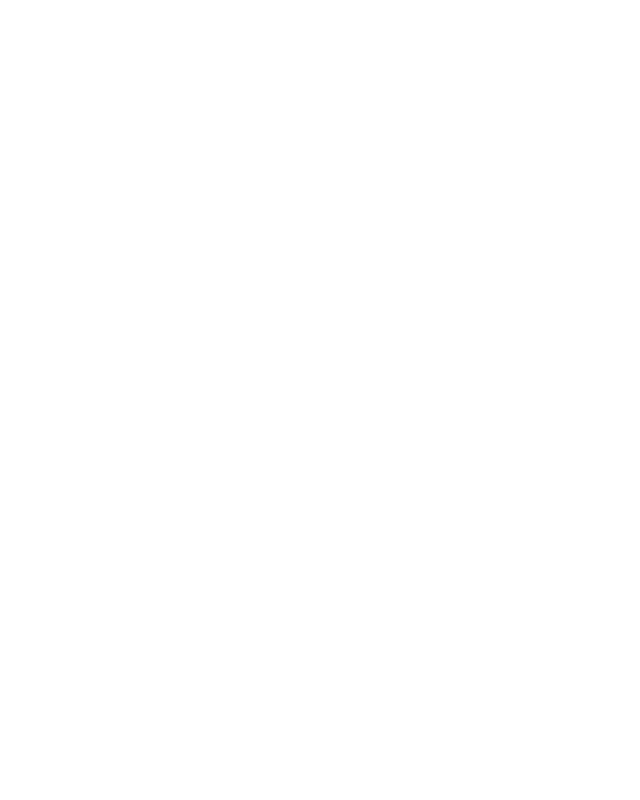
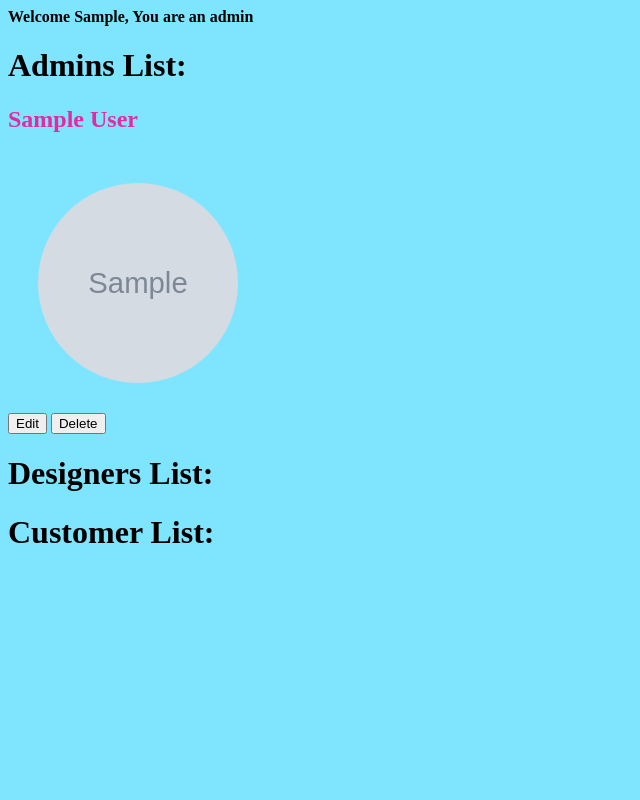
Before and after one commit to SxRx246/interior-design-django-project, a Django app: page /users/ in a window 1280 px wide. Before the commit the part shown is empty. Shown: the whole page, without its empty margins (0-640 px from the left). Run offline with Django 5.2, Linux system fonts and the light colour scheme; a user stored in the database is signed in; tables that the repository leaves empty hold one stand-in row (values such as "Sample post"); grey boxes marked "Sample" are stand-in pictures.

Commit message:
make uploading profile picture working, finish from list users and start with user-detail page, add css file as well

```diff
--- a/interior_design_project/settings.py
+++ b/interior_design_project/settings.py
@@ -134,5 +134,9 @@ STATIC_URL = 'static/'
 DEFAULT_AUTO_FIELD = 'django.db.models.BigAutoField'
 
 LOGIN_URL = "login"
-LOGIN_REDIRECT_URL = "designer-list"       # after successful login
+LOGIN_REDIRECT_URL = "user-list"       # after successful login
 LOGOUT_REDIRECT_URL = "login"     # after logout
+
+
+MEDIA_URL = "/media/"
+MEDIA_ROOT = BASE_DIR / "media"
--- a/interior_design_project/urls.py
+++ b/interior_design_project/urls.py
@@ -16,10 +16,13 @@ Including another URLconf
 """
 from django.contrib import admin
 from django.urls import path,include
-
+from django.conf.urls.static import static
+from django.conf import settings
 
 urlpatterns = [
     path('admin/', admin.site.urls),
     path('', include('main_app.urls')),
     path("auth/", include("django.contrib.auth.urls")),
 ]
+
+urlpatterns += static(settings.MEDIA_URL, document_root=settings.MEDIA_ROOT)
--- a/main_app/models.py
+++ b/main_app/models.py
@@ -20,6 +20,7 @@ from django.contrib.auth.models import AbstractUser
 
 
 class User(AbstractUser):
+    profile_picture = models.ImageField(upload_to='user-picture/', null=True)
     class Role(models.TextChoices):
         ADMIN = "admin", "Admin" # value saved in db, value shown to the user
         DESIGNER = "designer", "Designer"
@@ -31,6 +32,7 @@ class User(AbstractUser):
         default=Role.CUSTOMER,
         # null=True
     )
+
 
     class Meta:
         db_table = 'users'
--- /dev/null
+++ b/main_app/static/style.css
@@ -0,0 +1,15 @@
+body{
+    background-color: rgb(127, 229, 255);
+}
+
+#profile-picture{
+    width: 200px;
+    height: 200px;
+    border-radius: 200px;
+    padding: 30px;
+}
+
+a{
+    text-decoration: none;
+    color: rgb(226, 43, 162);
+}
--- a/main_app/templates/registration/signup.html
+++ b/main_app/templates/registration/signup.html
@@ -4,7 +4,7 @@
 {% block content %}
     <h1>Sign up</h1>
 
-    <form method="post">
+    <form method='post' enctype = 'multipart/form-data'>
         {% csrf_token %}
         {% comment %} {{form.as_p}} {% endcomment %}
 
@@ -26,6 +26,9 @@
         <label for="password2">Confirm Password:</label>
         <input name='password2' id='password2' type="password">
         <br><br>
+        <label for="profile_picture">Profile Picture:</label>
+        <input name='profile_picture' id='profile_picture' type="file">
+        <br><br>
         <button>Sign up</button>
     </form>
 {% endblock  %}
--- a/main_app/templates/users/user-list.html
+++ b/main_app/templates/users/user-list.html
@@ -1,8 +1,86 @@
+{% comment %} {% extends "base.html" %} {% endcomment %}
+{% load static %}
+
+{% block head %}
+<link rel="stylesheet" href="{% static 'style.css' %}">
+{% endblock  %}
+
 {% block content %}
-{% if user.is_authenticated and user.role == user.Role.ADMIN %}
-{% for user in users  %}{% endfor %}
+
+<h4>Welcome {{user.first_name}}, You are{% if user.role == user.Role.ADMIN%} an {% else%} a {% endif %} {{user.role}}</h4>
+{% if user.role == user.Role.ADMIN %}
+<h1>Admins List:</h1>
+{% for user in users%}
+    {% if user.role == user.Role.ADMIN%}
+    <a href="{% url 'user-detail' user.id %}">
+        <h2>{{user.first_name}} {{user.last_name}}</h2>
+        {% if user.profile_picture %}
+            <img id='profile-picture' src="{{ user.profile_picture.url}}" alt="Profile Picture">
+        {% else %}
+            <img id='profile-picture' src="{% static 'default_profile_picture.jpg'%}" alt="default">
+        {% endif %}
+    </a>
+    <br>
+        <button>Edit</button>
+        <button>Delete</button>
+    {% endif  %}
+{% endfor %}
+<h1>Designers List:</h1>
+{% for user in users%}
+    {% if user.role == user.Role.DESIGNER%}
+        <a href="{% url 'user-detail' user.id %}">
+            <h2>{{user.first_name}} {{user.last_name}}</h2>
+            {% if user.profile_picture %}
+                <img id='profile-picture' src="{{ user.profile_picture.url}}" alt="Profile Picture">
+            {% else %}
+                <img id='profile-picture' src="{% static 'default_profile_picture.jpg'%}" alt="default">
+            {% endif %}
+        </a>
+        <br>
+        <button>Edit</button>
+        <button>Delete</button>
+    {% endif  %}
+{% endfor %}
+<h1>Customer List:</h1>
+{% for user in users%}
+    {% if user.role == user.Role.CUSTOMER%}
+        <a href="{% url 'user-detail' user.id %}">
+            <h2>{{user.first_name}} {{user.last_name}}</h2>
+            {% if user.profile_picture %}
+                <img id='profile-picture' src="{{ user.profile_picture.url}}" alt="Profile Picture">
+            {% else %}
+                <img id='profile-picture' src="{% static 'default_profile_picture.jpg'%}" alt="default">
+            {% endif %}
+        </a>
+        <br>
+
+        <button>Edit</button>
+        <button>Delete</button>
+    {% endif  %}
+{% endfor %}
+
+{% else %}
+<h1>Designers List</h1>
+
+{% for user in users%}
+    {% if user.role == user.Role.DESIGNER%}
+        <a href="{% url 'user-detail' user.id %}">
+            <h2>{{user.first_name}} {{user.last_name}}</h2>
+                    {% if user.profile_picture %}
+                        <img id='profile-picture' src="{{ user.profile_picture.url}}" alt="Profile Picture">
+                    {% else %}
+                        <img id='profile-picture' src="{% static 'default_profile_picture.jpg'%}" alt="default">
+                    {% endif %}
+        </a>
+        <br>
+
+    {% endif %}
+{% endfor %}
+
+{% endif %}
+
 
 {% comment %} <a href="{% url 'admin-panel' %}">Admin</a> {% endcomment %}
-{% endif %}
+{% comment %} {% endif %} {% endcomment %}
 
 {% endblock  %}
--- a/main_app/views.py
+++ b/main_app/views.py
@@ -65,6 +65,11 @@ class UserListView(LoginRequiredMixin,ListView):
     model = User
     template_name = 'users/user-list.html'
     context_object_name = 'users'
+    # queryset = User.objects.filter(role = User.Role.DESIGNER)
+
+    # def get_queryset(self):
+    #     return User.objects.filter(role = self.kwargs['role'])
+
 
 class UserDetailView(LoginRequiredMixin,DetailView):
     model = User
```
Also changed, not shown: main_app/forms.py (+2 -7 lines), main_app/templates/users/user-detail.html (added, +16 -0 lines), main_app/migrations/0003_user_profile_picture.py (added), main_app/static/Default_Profile_Picture.svg (added), main_app/static/default_profile_picture.jpg (added), media/user-picture/Default_Profile_Picture.svg (added), media/user-picture/black-and-white-illustration-of-a-living-room-vector.jpg (added), media/user-picture/businessman-profile-icon-male_qvDVGcC.webp (added).
